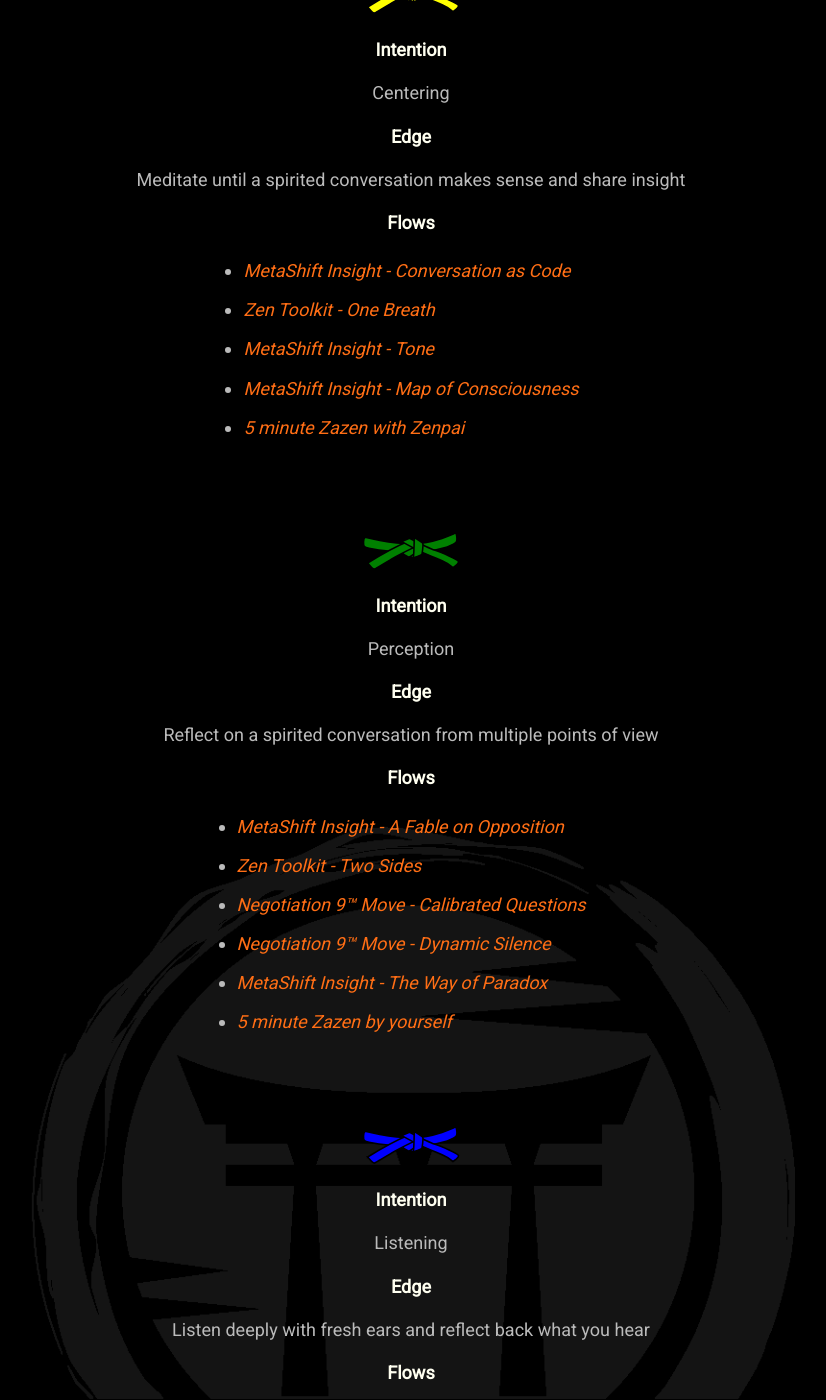
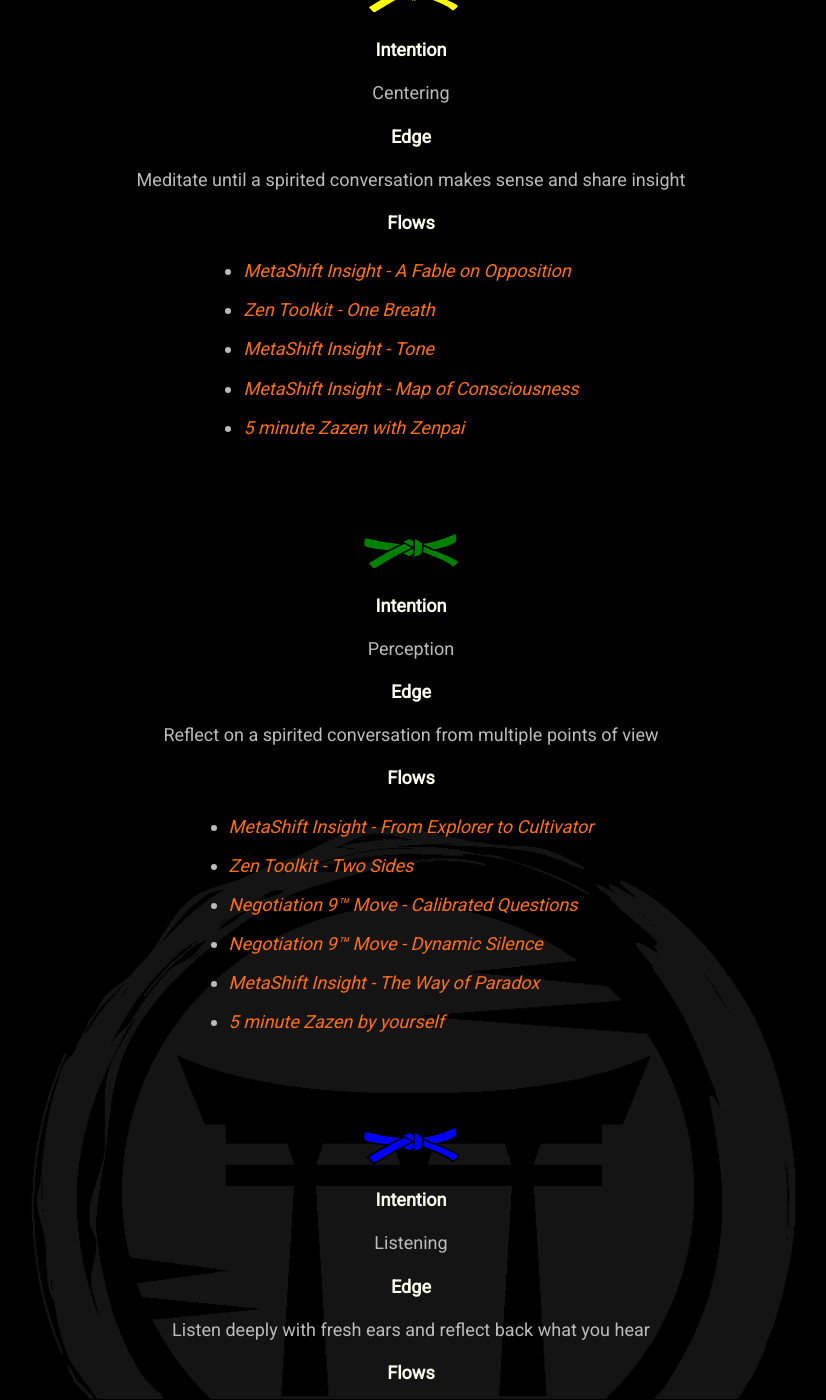
Before and after one commit to mindset-dojo/mindset-dojo.github.io, a Jekyll site: the page built from program.md, in a window 1280 px wide and 1400 px high, scrolled down 2272 px. Shown: the whole window, without its empty margins (229-1055 px from the left). Built offline with Jekyll 4.4.1, drawn with Linux system fonts in a browser that asks for light colours; some web fonts are replaced; some of the changed text lies outside the part shown.

Commit message:
feat: Introduce From Explorer to Cultivator

```diff
--- a/_data/program.yaml
+++ b/_data/program.yaml
@@ -65,8 +65,8 @@ sections:
           intention: Centering
           edge: Meditate until a spirited conversation makes sense and share insight
           flows:
-            - label: MetaShift Insight - Conversation as Code
-              url: /insight/conversation-as-code/
+            - label: MetaShift Insight - A Fable on Opposition
+              url: /insight/fable-on-opposition/
             - label: Zen Toolkit - One Breath
               url: https://vimeo.com/944618879/47e96945a4
             - label: MetaShift Insight - Tone
@@ -81,8 +81,8 @@ sections:
           intention: Perception
           edge: Reflect on a spirited conversation from multiple points of view
           flows:
-            - label: MetaShift Insight - A Fable on Opposition
-              url: /insight/fable-on-opposition/
+            - label: MetaShift Insight - From Explorer to Cultivator
+              url: /insight/from-explorer-to-cultivator/
             - label: Zen Toolkit - Two Sides
               url: https://vimeo.com/944663134/d4f1c4f333
             - label: Negotiation 9™ Move - Calibrated Questions
@@ -99,6 +99,8 @@ sections:
           intention: Listening
           edge: Listen deeply with fresh ears and reflect back what you hear
           flows:
+            - label: MetaShift Insight - Conversation as Code
+              url: /insight/conversation-as-code/
             - label: Zen Toolkit - Three Centers
               url: https://vimeo.com/944672806/e099593826
             - label: Negotiation 9™ Move - Labels
```
